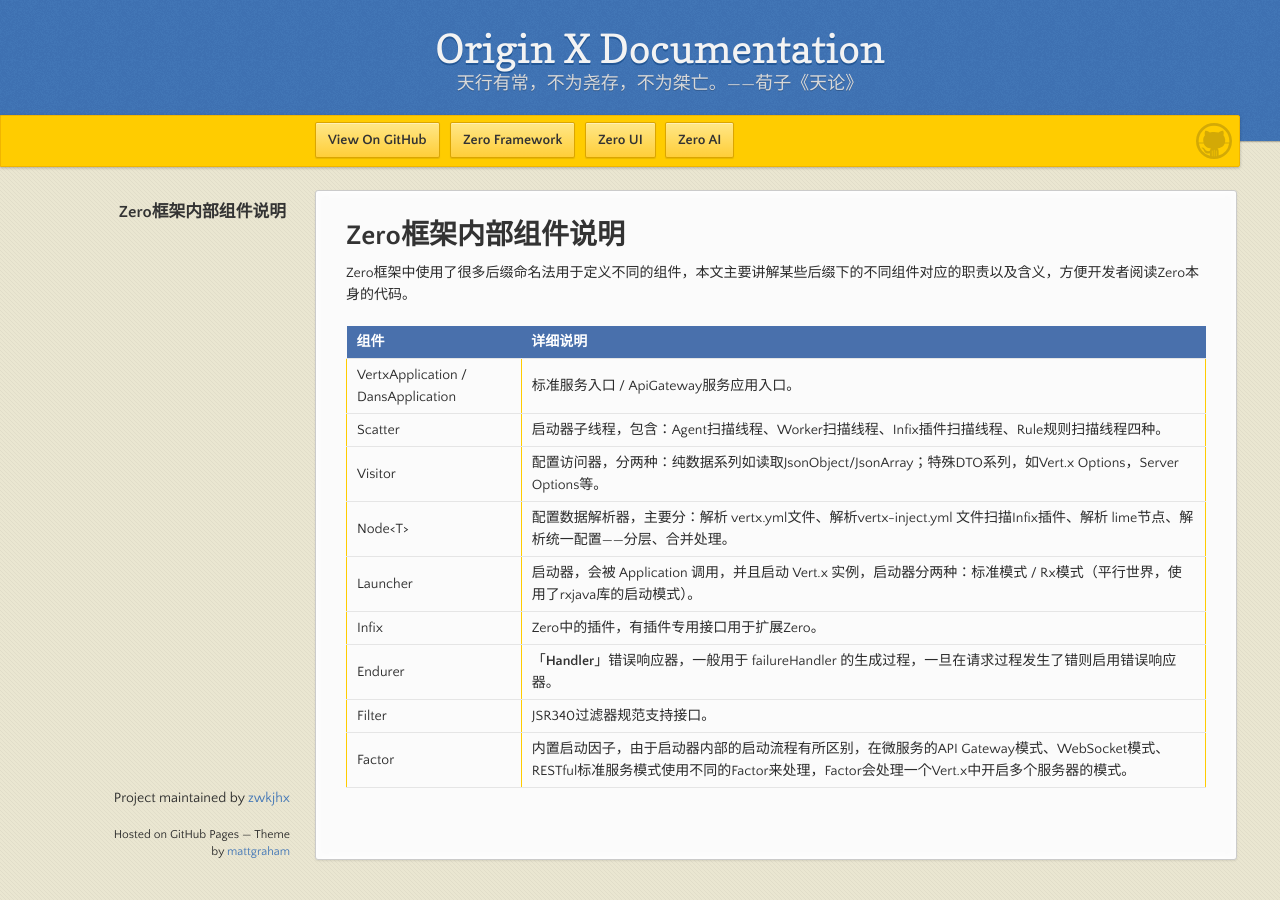
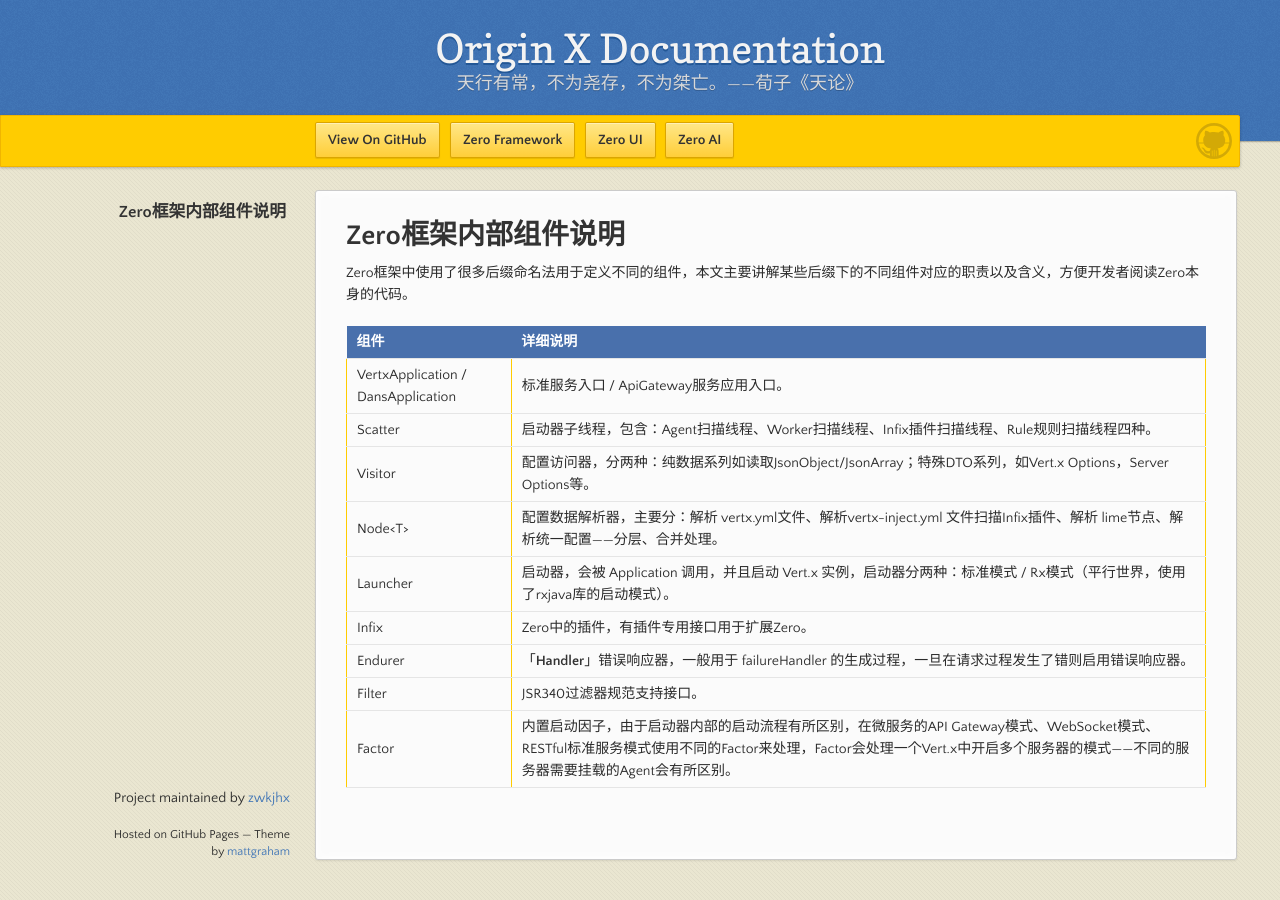
Before and after one commit to zwkjhx/ox-doc, a Jekyll site: the page built from specification/1-zerogui-fan/spc-004-zeronei-bu-zu-jian-shuo-ming.md, in a window 1280 px wide. Built offline with Jekyll 4.4.1, drawn with Linux system fonts in a browser that asks for light colours; our own code applies the rules of GitHub Pages for plain Markdown files.

Commit message:
Updates specification/1-zerogui-fan/spc-004-zeronei-bu-zu-jian-shuo-ming.md
Auto commit by GitBook Editor

```diff
--- a/specification/1-zerogui-fan/spc-004-zeronei-bu-zu-jian-shuo-ming.md
+++ b/specification/1-zerogui-fan/spc-004-zeronei-bu-zu-jian-shuo-ming.md
@@ -12,4 +12,4 @@
 | Infix | Zero中的插件，有插件专用接口用于扩展Zero。 |
 | Endurer | 「**Handler**」错误响应器，一般用于 failureHandler 的生成过程，一旦在请求过程发生了错则启用错误响应器。 |
 | Filter | JSR340过滤器规范支持接口。 |
-| Factor | 内置启动因子，由于启动器内部的启动流程有所区别，在微服务的API Gateway模式、WebSocket模式、RESTful标准服务模式使用不同的Factor来处理，Factor会处理一个Vert.x中开启多个服务器的模式。 |
+| Factor | 内置启动因子，由于启动器内部的启动流程有所区别，在微服务的API Gateway模式、WebSocket模式、RESTful标准服务模式使用不同的Factor来处理，Factor会处理一个Vert.x中开启多个服务器的模式——不同的服务器需要挂载的Agent会有所区别。 |
```
